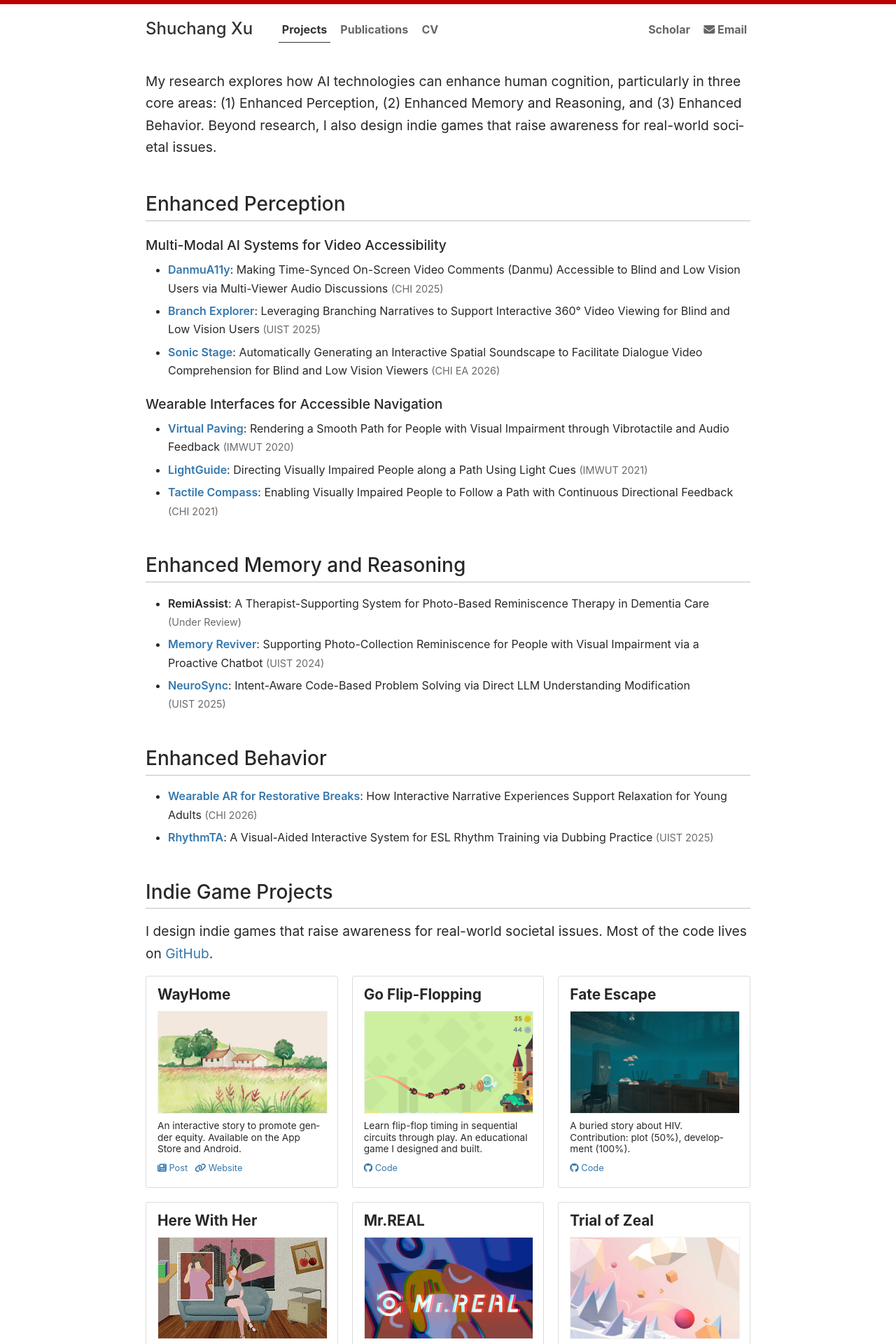
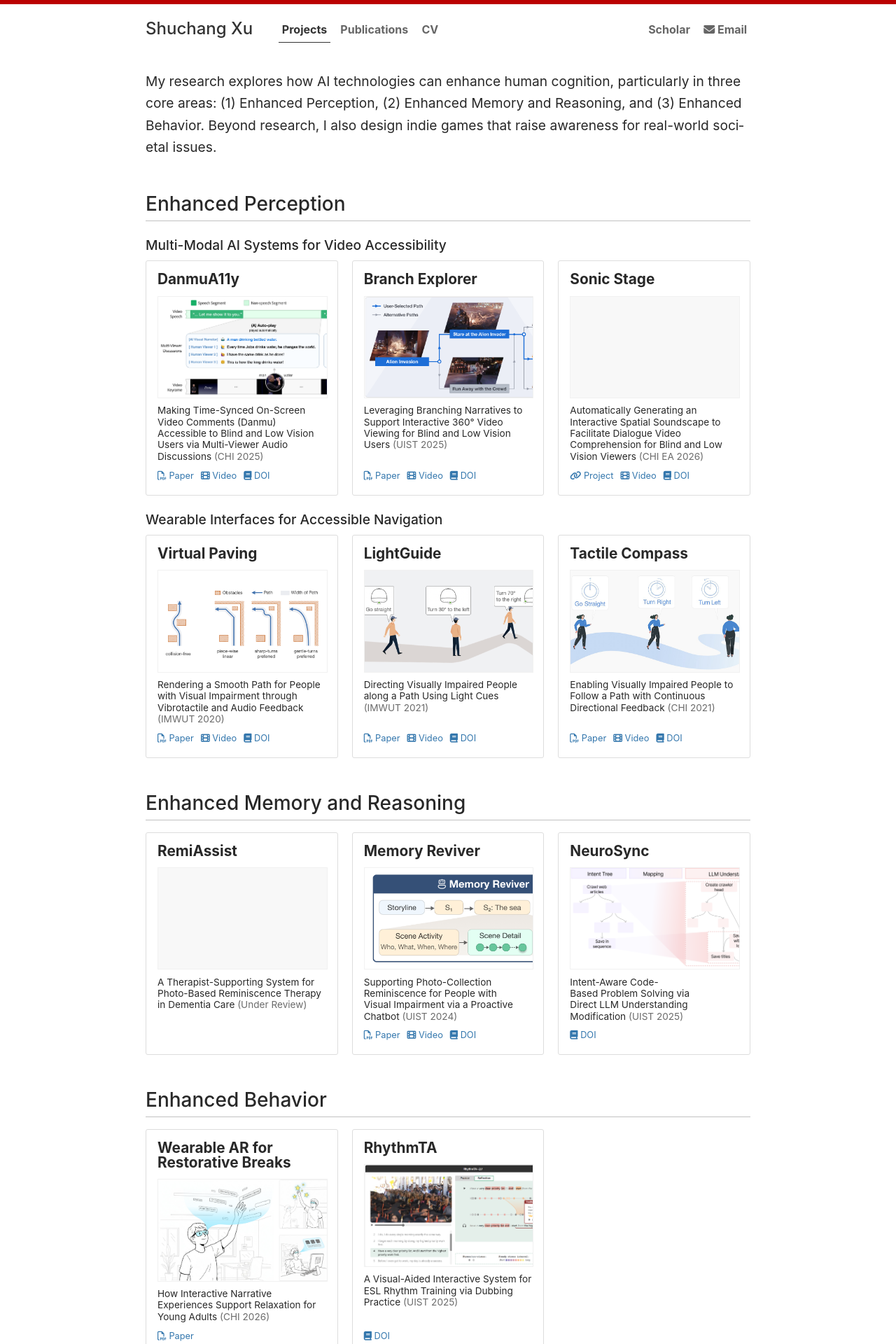
Before and after one commit to ShuchangXu/ShuchangXu.github.io, a Jekyll site: the page built from projects.md, in a window 1280 px wide. Shown: the top 1920 px of the page at 70% size. Built offline with Jekyll 4.4.1, drawn with Linux system fonts in a browser that asks for light colours; a style sheet for code colours, icons or effects is not loaded.

Commit message:
Render research projects as cards matching indie games (blank if no image)
Co-Authored-By: Claude Opus 4.8 <noreply@anthropic.com>

```diff
--- /dev/null
+++ b/_includes/research_card.html
@@ -0,0 +1,35 @@
+{% assign pub = include.pub %}
+{% assign rlink = pub.link %}
+{% unless rlink %}{% assign rlink = pub.pdf %}{% endunless %}
+{% unless rlink %}{% if pub.doi %}{% assign rlink = "https://doi.org/" | append: pub.doi %}{% endif %}{% endunless %}
+{% unless rlink %}{% if pub.arxiv %}{% assign rlink = "https://arxiv.org/abs/" | append: pub.arxiv %}{% endif %}{% endunless %}
+{% assign shortname = pub.title | split: ":" | first | strip %}
+{% assign subtitle = pub.title | split: ":" | last | strip %}
+<div class="project">
+  <span class="title">{{ shortname }}</span>
+  {% if pub.image %}
+    {% if rlink %}<a href="{{ rlink }}" class="preview-image" style="background-image: url('{{ pub.image | relative_url }}')"></a>
+    {% else %}<span class="preview-image" style="background-image: url('{{ pub.image | relative_url }}')"></span>{% endif %}
+  {% else %}
+    {% if rlink %}<a href="{{ rlink }}" class="preview-image preview-blank"></a>
+    {% else %}<span class="preview-image preview-blank"></span>{% endif %}
+  {% endif %}
+  <p>{% if subtitle != shortname %}{{ subtitle }} {% endif %}{% if pub.venue %}<span class="card-venue">({{ pub.venue }}{% unless pub.no_year %} {{ pub.year }}{% endunless %})</span>{% endif %}</p>
+  <div class="spacer"></div>
+  <div class="links">
+    {% if pub.pdf %}
+      <a href="{{ pub.pdf }}"><i class="far fa-file-pdf" aria-hidden="true"></i> Paper</a>
+    {% elsif pub.arxiv %}
+      <a href="https://arxiv.org/pdf/{{ pub.arxiv | cgi_escape }}.pdf"><i class="far fa-file-pdf" aria-hidden="true"></i> Paper</a>
+    {% endif %}
+    {% if pub.link %}
+      <a href="{{ pub.link }}"><i class="fas fa-link" aria-hidden="true"></i> Project</a>
+    {% endif %}
+    {% if pub.video %}
+      <a href="{{ pub.video }}"><i class="fas fa-film" aria-hidden="true"></i> Video</a>
+    {% endif %}
+    {% if pub.doi %}
+      <a href="https://doi.org/{{ pub.doi }}"><i class="fas fa-book" aria-hidden="true"></i> DOI</a>
+    {% endif %}
+  </div>
+</div>
--- a/_includes/research_item.html
+++ /dev/null
@@ -1,11 +0,0 @@
-{% assign pub = include.pub %}
-{% assign rlink = pub.link %}
-{% unless rlink %}{% assign rlink = pub.pdf %}{% endunless %}
-{% unless rlink %}{% if pub.doi %}{% assign rlink = "https://doi.org/" | append: pub.doi %}{% endif %}{% endunless %}
-{% unless rlink %}{% if pub.arxiv %}{% assign rlink = "https://arxiv.org/abs/" | append: pub.arxiv %}{% endif %}{% endunless %}
-{% assign shortname = pub.title | split: ":" | first | strip %}
-{% assign subtitle = pub.title | split: ":" | last | strip %}
-<li>
-  {% if rlink %}<a href="{{ rlink }}"><strong>{{ shortname }}</strong></a>{% else %}<strong>{{ shortname }}</strong>{% endif %}{% if subtitle != shortname %}: {{ subtitle }}{% endif %}
-  {% if pub.venue %}<span class="muted">({{ pub.venue }}{% unless pub.no_year %} {{ pub.year }}{% endunless %})</span>{% endif %}
-</li>
--- a/_sass/_projects.scss
+++ b/_sass/_projects.scss
@@ -11,18 +11,14 @@
     margin-bottom: 0.3em;
   }
 
-  .research-list {
-    margin-top: 0.3em;
-    margin-bottom: 1.2em;
+  .preview-image.preview-blank {
+    background-color: $grey-color-lightest;
+    background-image: none;
+  }
 
-    li {
-      margin-bottom: 0.4em;
-    }
-
-    .muted {
-      color: $grey-color;
-      font-size: 0.9em;
-    }
+  .card-venue {
+    color: $grey-color;
+    white-space: nowrap;
   }
 
   .grid {
--- a/projects.md
+++ b/projects.md
@@ -14,28 +14,28 @@ My research explores how AI technologies can enhance human cognition, particular
 ## Enhanced Perception
 
 ### Multi-Modal AI Systems for Video Accessibility
-<ul class="research-list">
+<div class="grid">
 {% assign items = site.publications | where: "subgroup", "video" | sort: "order" %}
-{% for pub in items %}{% include research_item.html pub=pub %}{% endfor %}
-</ul>
+{% for pub in items %}{% include research_card.html pub=pub %}{% endfor %}
+</div>
 
 ### Wearable Interfaces for Accessible Navigation
-<ul class="research-list">
+<div class="grid">
 {% assign items = site.publications | where: "subgroup", "navigation" | sort: "order" %}
-{% for pub in items %}{% include research_item.html pub=pub %}{% endfor %}
-</ul>
+{% for pub in items %}{% include research_card.html pub=pub %}{% endfor %}
+</div>
 
 ## Enhanced Memory and Reasoning
-<ul class="research-list">
+<div class="grid">
 {% assign items = site.publications | where: "theme", "Enhanced Memory and Reasoning" | sort: "order" %}
-{% for pub in items %}{% include research_item.html pub=pub %}{% endfor %}
-</ul>
+{% for pub in items %}{% include research_card.html pub=pub %}{% endfor %}
+</div>
 
 ## Enhanced Behavior
-<ul class="research-list">
+<div class="grid">
 {% assign items = site.publications | where: "theme", "Enhanced Behavior" | sort: "order" %}
-{% for pub in items %}{% include research_item.html pub=pub %}{% endfor %}
-</ul>
+{% for pub in items %}{% include research_card.html pub=pub %}{% endfor %}
+</div>
 
 ## Indie Game Projects
 
```
